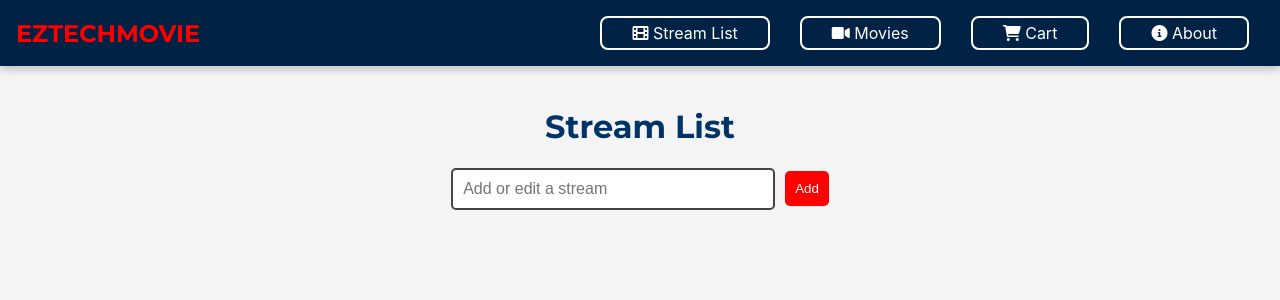
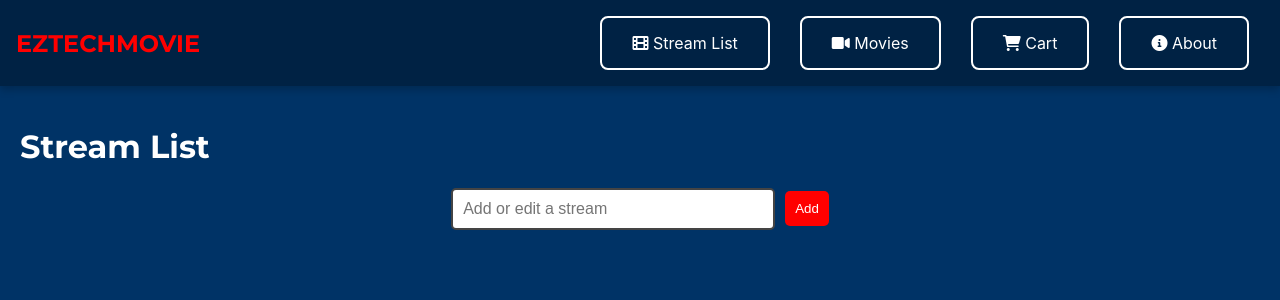
Before and after one commit to keytz7/streamlist, a React (Create React App) app in the folder streamlist/: page / in a window 1280 px wide. Shown: the top 300 px of the page. Built offline with nearby package versions, Linux system fonts and the light colour scheme.

Commit message:
styles.css

```diff
--- a/streamlist/src/styles.css
+++ b/streamlist/src/styles.css
@@ -2,38 +2,26 @@
 
 /* General body styles */
 body {
-    background-color: #f4f4f4; /* Light gray background */
-    color: #333; /* Dark text color */
-    font-family: 'Roboto', sans-serif;
+    background-color: #003366; /* Dark blue background */
+    color: #fff; /* White text color */
+    font-family: 'Roboto', sans-serif; /* Use Roboto font */
   }
 
   /* Navbar styles */
   nav {
-    background-color: #003366; /* Dark blue */
+    background-color: #002244; /* Darker blue for navbar */
     padding: 1rem;
   }
 
-nav ul {
-    list-style-type: none;
-    display: flex;
-    justify-content: space-around;
-}
-
   nav a {
-    color: white; /* White text for links */
+    color: white;
     text-decoration: none;
     padding: 10px 15px;
-    transition: background-color 0.3s; /* Smooth transition for hover effect */
+    transition: background-color 0.3s;
   }
 
   nav a:hover {
     background-color: #ff0000; /* Red on hover */
-}
-
-/* Header styles */
-h1 {
-    text-align: center;
-    color: #003366; /* Dark blue */
   }
 
   /* Form styles */
@@ -46,14 +34,14 @@ form {
   input {
     padding: 10px;
     margin-right: 10px;
-    border: 2px solid #003366; /* Dark blue border */
+    border: 2px solid #ff0000; /* Red border */
     border-radius: 5px;
   }
 
   button {
     padding: 10px;
     background-color: #ff0000; /* Red button */
-    color: white; /* White text */
+    color: white;
     border: none;
     border-radius: 5px;
     cursor: pointer;
@@ -62,3 +50,16 @@ button {
   button:hover {
     background-color: #cc0000; /* Darker red on hover */
   }
+
+  /* List styles */
+  ul {
+    list-style-type: none;
+    padding: 0;
+  }
+
+  li {
+    display: flex;
+    justify-content: space-between;
+    padding: 10px;
+    border-bottom: 1px solid #fff; /* White divider */
+  }
```
Lines whose indentation alone changed are shown as unchanged.
